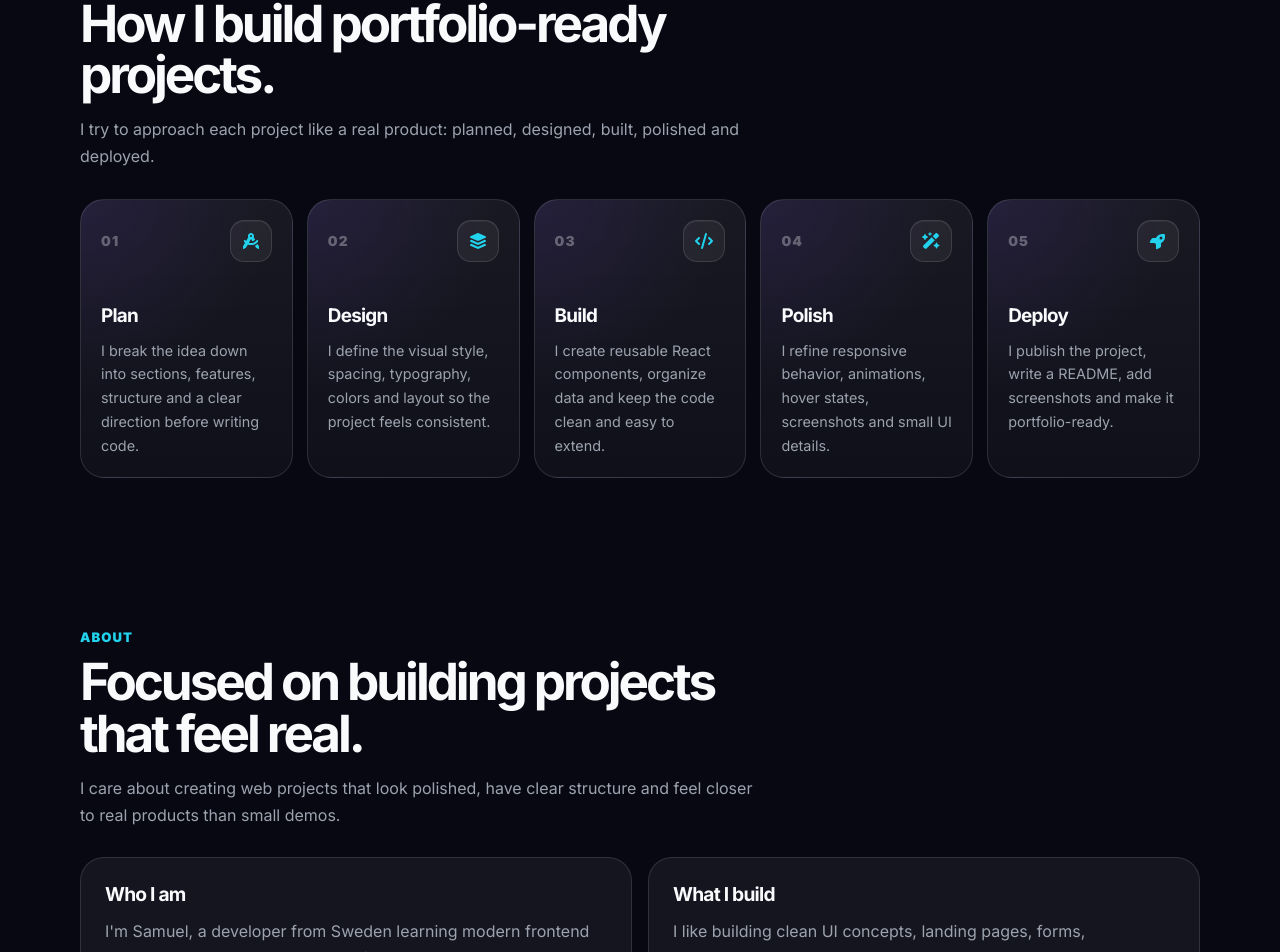
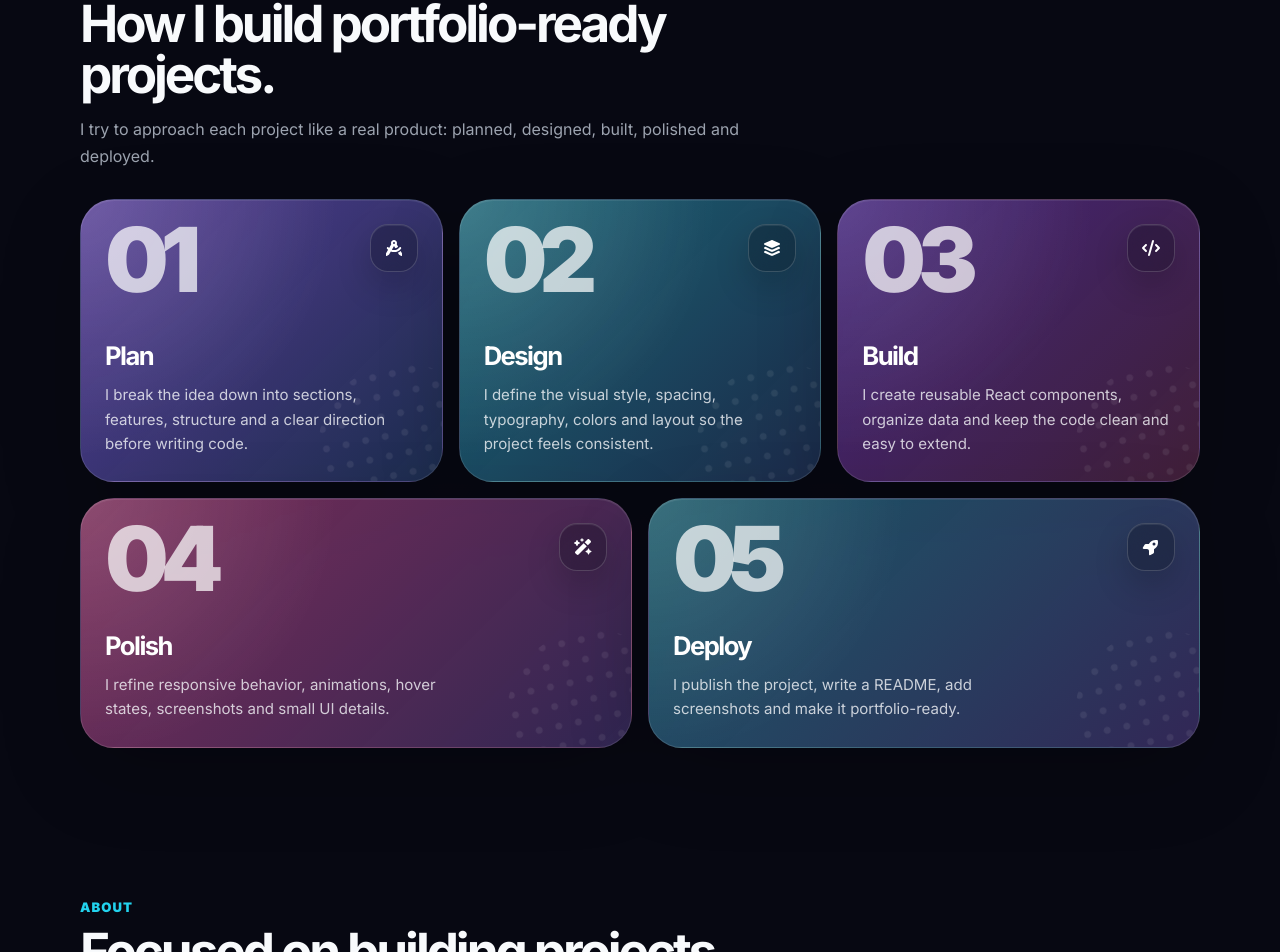
Before and after one commit to samme-commit/portfolio, a React app: page / in a window 1280 px wide. Shown: the part 3538-4490 px from the top of the page. Built offline with nearby package versions, Linux system fonts and the light colour scheme; the HTML template or start-up script is replaced by a standard one.

Commit message:
feat: redesign process cards

```diff
--- a/src/components/Process/Process.css
+++ b/src/components/Process/Process.css
@@ -1,47 +1,95 @@
 .process-grid {
   display: grid;
-  grid-template-columns: repeat(5, 1fr);
-  gap: 14px;
+  grid-template-columns: repeat(12, 1fr);
+  gap: 16px;
 }
 
 .process-card {
   position: relative;
   overflow: hidden;
-  min-height: 260px;
-  padding: 20px;
+  min-height: 280px;
+  padding: 24px;
   border: 1px solid var(--border);
-  border-radius: 24px;
+  border-radius: 34px;
   background:
-    radial-gradient(circle at top left, rgba(139, 92, 246, 0.12), transparent 12rem),
-    linear-gradient(
-      180deg,
-      rgba(255, 255, 255, 0.07),
-      rgba(255, 255, 255, 0.035)
-    );
+    radial-gradient(circle at top left, rgba(255, 255, 255, 0.16), transparent 16rem),
+    linear-gradient(135deg, rgba(139, 92, 246, 0.55), rgba(59, 130, 246, 0.22)),
+    rgba(255, 255, 255, 0.055);
+  box-shadow:
+    0 24px 80px rgba(0, 0, 0, 0.22),
+    inset 0 1px 0 rgba(255, 255, 255, 0.08);
   transition:
-    transform 220ms ease,
-    border-color 220ms ease,
-    background 220ms ease;
+    transform 260ms cubic-bezier(0.16, 1, 0.3, 1),
+    border-color 260ms ease,
+    box-shadow 260ms ease;
+}
+
+.process-card:nth-child(1) {
+  grid-column: span 4;
+}
+.process-card:nth-child(2) {
+  grid-column: span 4;
+  background:
+    radial-gradient(circle at top left, rgba(255, 255, 255, 0.16), transparent 16rem),
+    linear-gradient(135deg, rgba(34, 211, 238, 0.42), rgba(59, 130, 246, 0.2)),
+    rgba(255, 255, 255, 0.055);
+}
+
+.process-card:nth-child(3) {
+  grid-column: span 4;
+  background:
+    radial-gradient(circle at top left, rgba(255, 255, 255, 0.14), transparent 16rem),
+    linear-gradient(135deg, rgba(124, 58, 237, 0.46), rgba(236, 72, 153, 0.2)),
+    rgba(255, 255, 255, 0.055);
+}
+
+.process-card:nth-child(4) {
+  grid-column: span 6;
+  min-height: 250px;
+  background:
+    radial-gradient(circle at top left, rgba(255, 255, 255, 0.14), transparent 16rem),
+    linear-gradient(135deg, rgba(236, 72, 153, 0.48), rgba(139, 92, 246, 0.24)),
+    rgba(255, 255, 255, 0.055);
+}
+
+.process-card:nth-child(5) {
+  grid-column: span 6;
+  min-height: 250px;
+  background:
+    radial-gradient(circle at top left, rgba(255, 255, 255, 0.14), transparent 16rem),
+    linear-gradient(135deg, rgba(34, 211, 238, 0.36), rgba(139, 92, 246, 0.26)),
+    rgba(255, 255, 255, 0.055);
 }
 
 .process-card::before {
   content: "";
   position: absolute;
-  inset: 0;
+  right: -46px;
+  bottom: -52px;
+  width: 170px;
+  height: 170px;
+  border-radius: 999px;
   background:
-    linear-gradient(
-      135deg,
-      rgba(139, 92, 246, 0.16),
-      transparent 38%,
-      rgba(34, 211, 238, 0.1)
-    );
-  opacity: 0;
-  transition: opacity 220ms ease;
+    radial-gradient(circle, rgba(255, 255, 255, 0.18) 0 3px, transparent 4px);
+  background-size: 20px 20px;
+  opacity: 0.42;
+  transform: rotate(-12deg);
+}
+
+.process-card::after {
+  content: "";
+  position: absolute;
+  inset: 18px;
+  border-radius: 26px;
+  pointer-events: none;
 }
 
 .process-card:hover {
-  transform: translateY(-4px);
-  border-color: rgba(255, 255, 255, 0.22);
+  transform: translateY(-6px) rotate(-0.35deg);
+  border-color: rgba(255, 255, 255, 0.24);
+  box-shadow:
+    0 34px 110px rgba(0, 0, 0, 0.34),
+    inset 0 1px 0 rgba(255, 255, 255, 0.12);
 }
 
 .process-card:hover::before {
@@ -55,60 +103,89 @@
 
 .process-card-top {
   display: flex;
-  align-items: center;
+  align-items: flex-start;
   justify-content: space-between;
-  gap: 12px;
+  gap: 16px;
 }
 
 .process-number {
-  color: rgba(248, 250, 252, 0.32);
-  font-size: 0.86rem;
+  color: rgba(255, 255, 255, 0.72);
+  font-size: clamp(3.4rem, 7vw, 6.6rem);
+  line-height: 0.8;
   font-weight: 900;
-  letter-spacing: 0.08em;
+  letter-spacing: -0.09em;
 }
 
 .process-icon {
   display: grid;
   place-items: center;
-  width: 42px;
-  height: 42px;
-  border: 1px solid var(--border);
-  border-radius: 14px;
-  background: rgba(255, 255, 255, 0.055);
-  color: var(--cyan);
-  box-shadow: inset 0 1px 0 rgba(255, 255, 255, 0.05);
+  width: 48px;
+  height: 48px;
+  border: 1px solid rgba(255, 255, 255, 0.16);
+  border-radius: 18px;
+  background: rgba(7, 8, 18, 0.26);
+  color: white;
+  box-shadow:
+    inset 0 1px 0 rgba(255, 255, 255, 0.08),
+    0 14px 34px rgba(0, 0, 0, 0.18);
+  backdrop-filter: blur(18px);
 }
 
 .process-card h3 {
-  margin: 42px 0 0;
-  color: var(--text);
-  font-size: 1.18rem;
-  letter-spacing: -0.04em;
+  max-width: 260px;
+  margin: 48px 0 0;
+  color: white;
+  font-size: clamp(1.45rem, 2vw, 2.2rem);
+  line-height: 1;
+  letter-spacing: -0.06em;
 }
 
 .process-card p {
-  margin: 12px 0 0;
-  color: var(--muted);
-  font-size: 0.9rem;
+  max-width: 340px;
+  margin: 14px 0 0;
+  color: rgba(248, 250, 252, 0.78);
+  font-size: 0.94rem;
   line-height: 1.65;
 }
 
-@media (max-width: 1080px) {
-  .process-grid {
-    grid-template-columns: repeat(3, 1fr);
+.process-card:nth-child(4) h3,
+.process-card:nth-child(5) h3 {
+  margin-top: 38px;
+}
+
+@media (max-width: 1040px) {
+  .process-card:nth-child(1),
+  .process-card:nth-child(2),
+  .process-card:nth-child(3),
+  .process-card:nth-child(4),
+  .process-card:nth-child(5) {
+    grid-column: span 6;
   }
 }
 
-@media (max-width: 760px) {
+@media (max-width: 720px) {
   .process-grid {
     grid-template-columns: 1fr;
   }
 
+  .process-card:nth-child(1),
+  .process-card:nth-child(2),
+  .process-card:nth-child(3),
+  .process-card:nth-child(4),
+  .process-card:nth-child(5) {
+    grid-column: span 1;
+  }
+
   .process-card {
-    min-height: auto;
+    min-height: 245px;
+    border-radius: 28px;
+  }
+
+  .process-number {
+    font-size: 4.4rem;
   }
 
   .process-card h3 {
-    margin-top: 28px;
+    margin-top: 34px;
   }
 }
```
